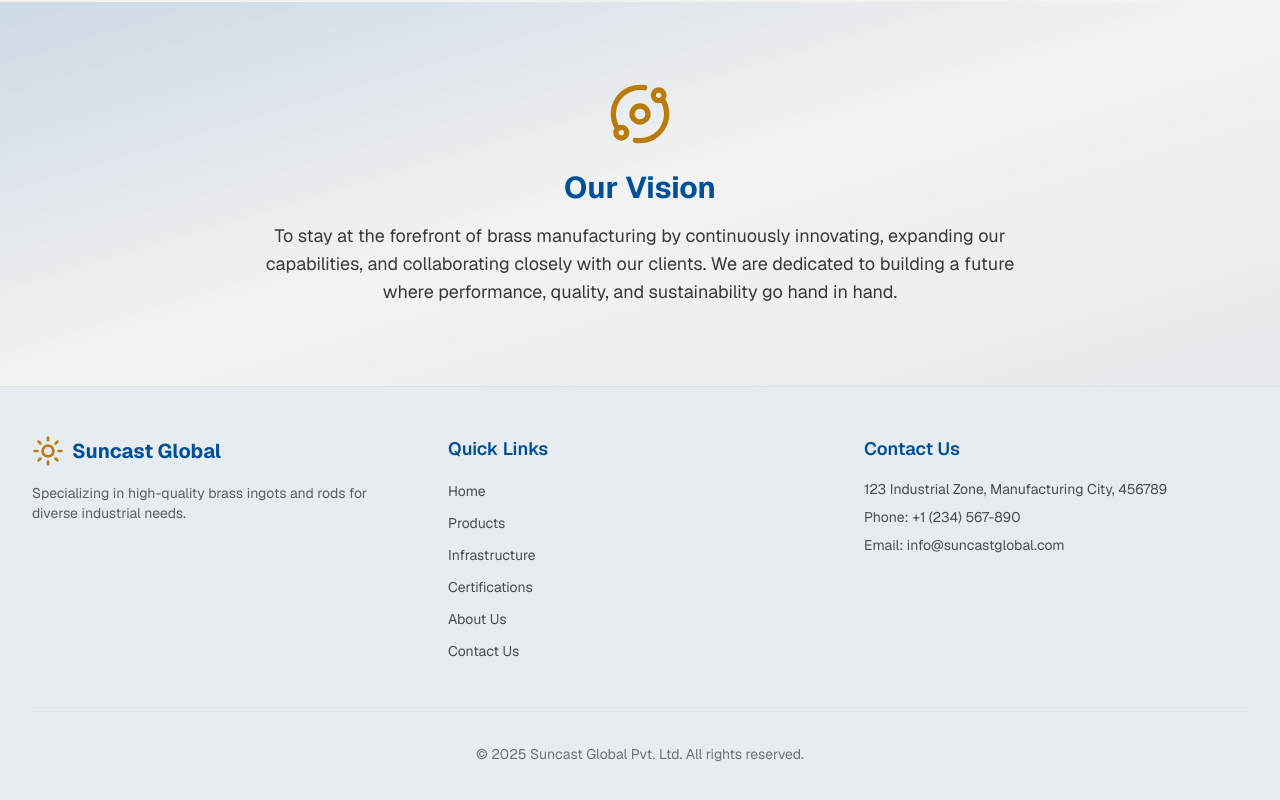
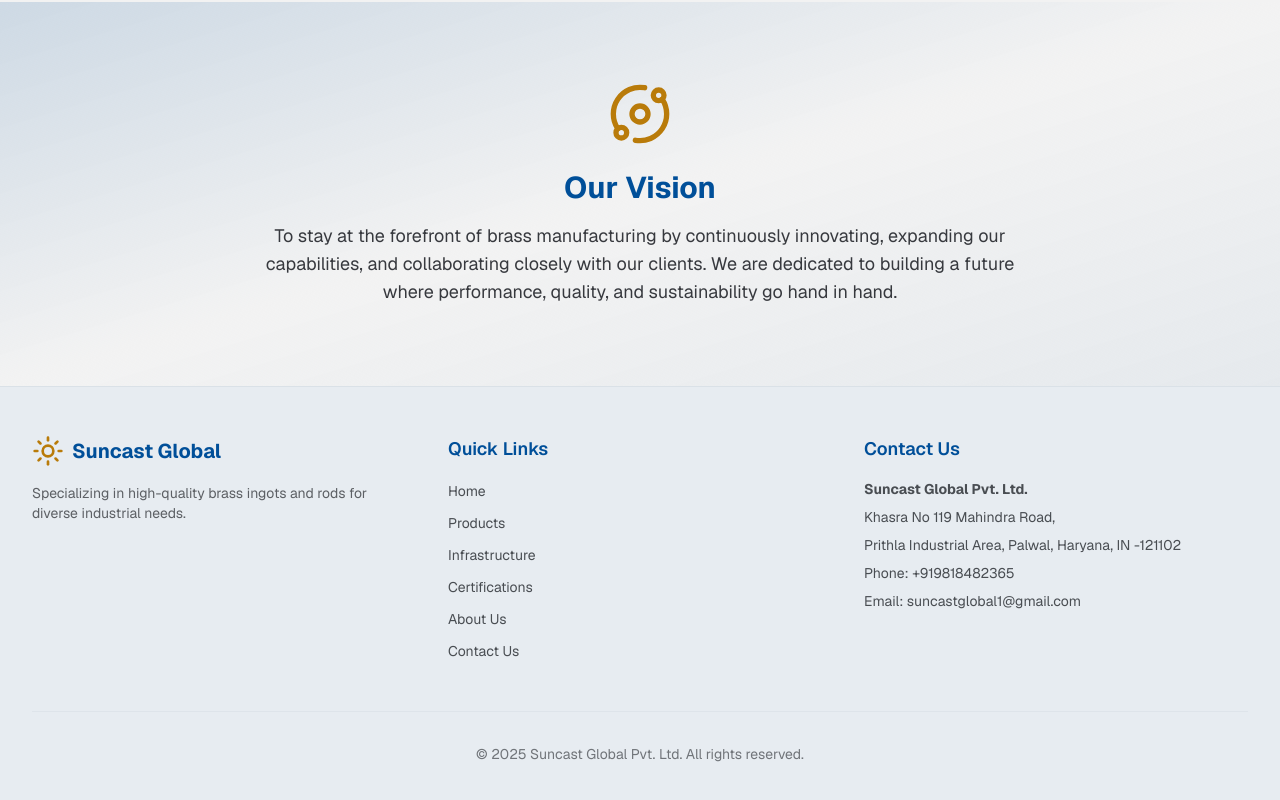
Before and after one commit to ayushsharma0334/SUNGUARD, a Next.js app: page / in a window 1280 px wide. Shown: the part 2473-3273 px from the top of the page. Built offline with nearby package versions, Linux system fonts and the light colour scheme.

Commit message:
Update footer.tsx fix

```diff
--- a/src/components/layout/footer.tsx
+++ b/src/components/layout/footer.tsx
@@ -37,9 +37,11 @@ export function Footer() {
           <div>
             <h3 className="text-lg font-semibold text-primary mb-4">Contact Us</h3>
             <address className="not-italic text-sm space-y-2 text-foreground/80">
-              <p>123 Industrial Zone, Manufacturing City, 456789</p>
-              <p>Phone: <a href="tel:+1234567890" className="hover:text-primary hover:underline">+1 (234) 567-890</a></p>
-              <p>Email: <a href="mailto:info@suncastglobal.com" className="hover:text-primary hover:underline">info@suncastglobal.com</a></p>
+              <p><b>Suncast Global Pvt. Ltd.</b></p>
+              <p>Khasra No 119 Mahindra Road,</p>
+              <p>Prithla Industrial Area, Palwal, Haryana, IN -121102              </p>
+              <p>Phone: <a href="tel:+919818482365" className="hover:text-primary hover:underline">+919818482365</a></p>
+              <p>Email: <a href="mailto:suncastglobal1@gmail.com" className="hover:text-primary hover:underline">suncastglobal1@gmail.com</a></p>
             </address>
           </div>
         </div>
```
